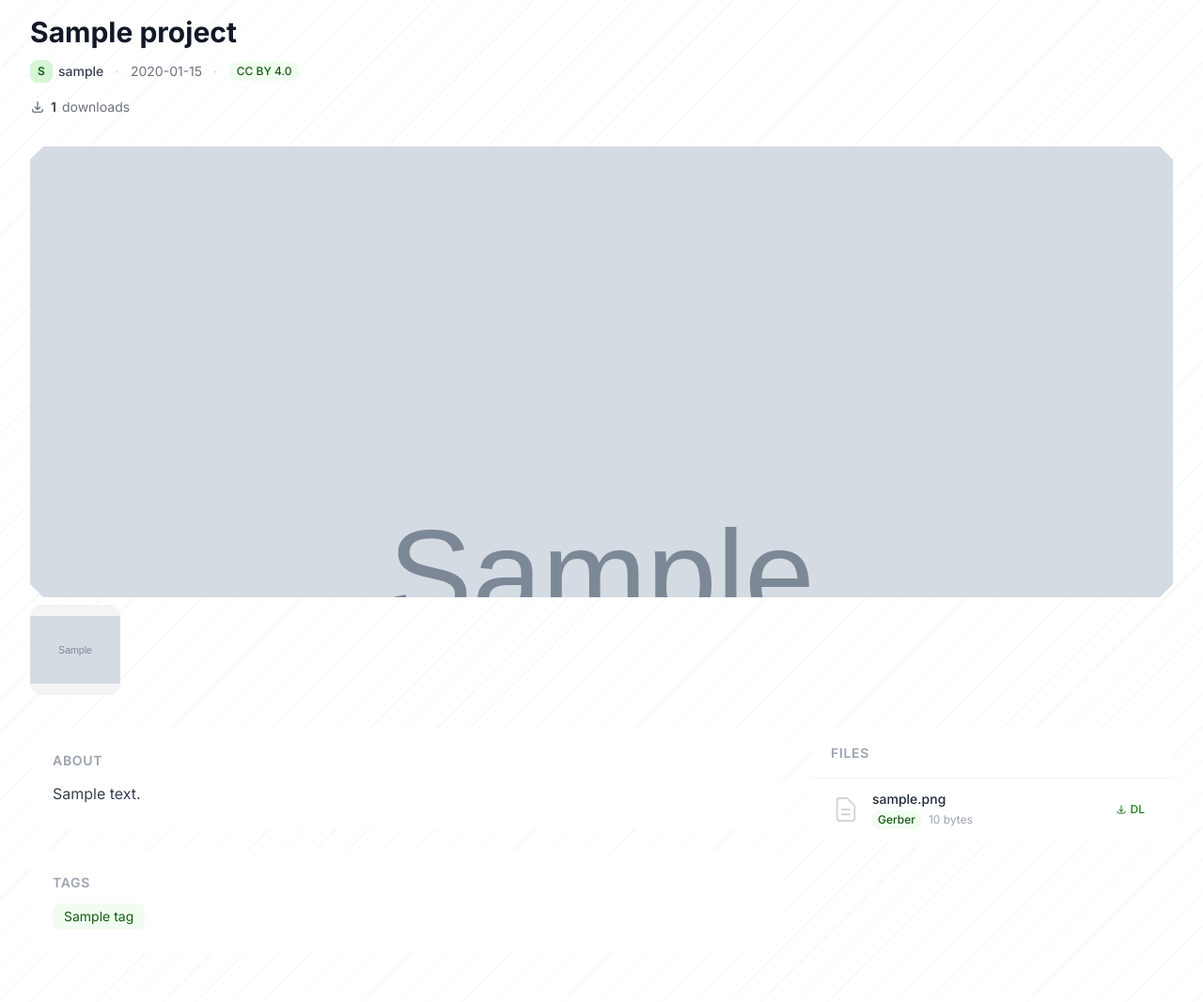
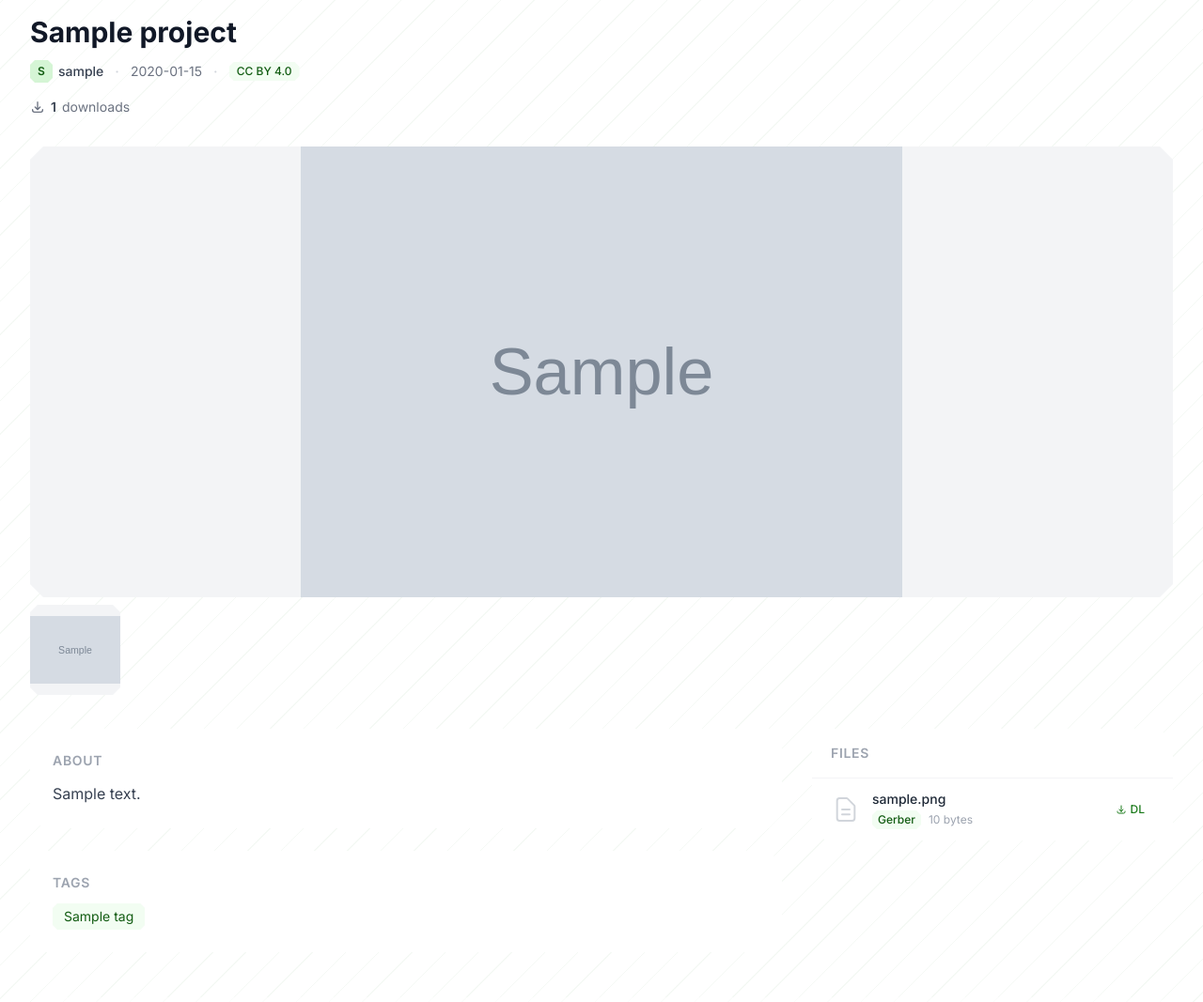
Before and after one commit to dakotawinslow/openpcb, a Django app: a page that uses core/templates/core/project_detail.html in a window 1280 px wide. Shown: the part 125-1192 px from the top of the page at 94% size. Run offline with Django 5.2, Linux system fonts and the light colour scheme; tables that the repository leaves empty hold one stand-in row (values such as "Sample post"); grey boxes marked "Sample" are stand-in pictures; some libraries are stand-ins or nearby versions.

Commit message:
Fix hero image cropping on project detail page
Move max-height constraint from the container to the <img> so
object-contain can properly fit the full image within the 480px
limit instead of the container clipping the overflow.

Co-Authored-By: Claude Sonnet 4.6 <noreply@anthropic.com>

```diff
--- a/core/templates/core/project_detail.html
+++ b/core/templates/core/project_detail.html
@@ -86,9 +86,9 @@
 
     <div class="relative mb-2">
       <div class="chamfer-lg overflow-hidden bg-gray-100 dark:bg-gray-800 cursor-zoom-in ds-outline"
-           style="max-height: 480px;" onclick="galleryOpenLightbox()">
+           onclick="galleryOpenLightbox()">
         <img id="gallery-main" src="{{ photos.0.photo.url }}" alt="{{ project.title }}"
-             class="w-full h-full object-contain">
+             class="w-full max-h-[480px] object-contain mx-auto">
       </div>
 
       {% if photos|length > 1 %}
```
